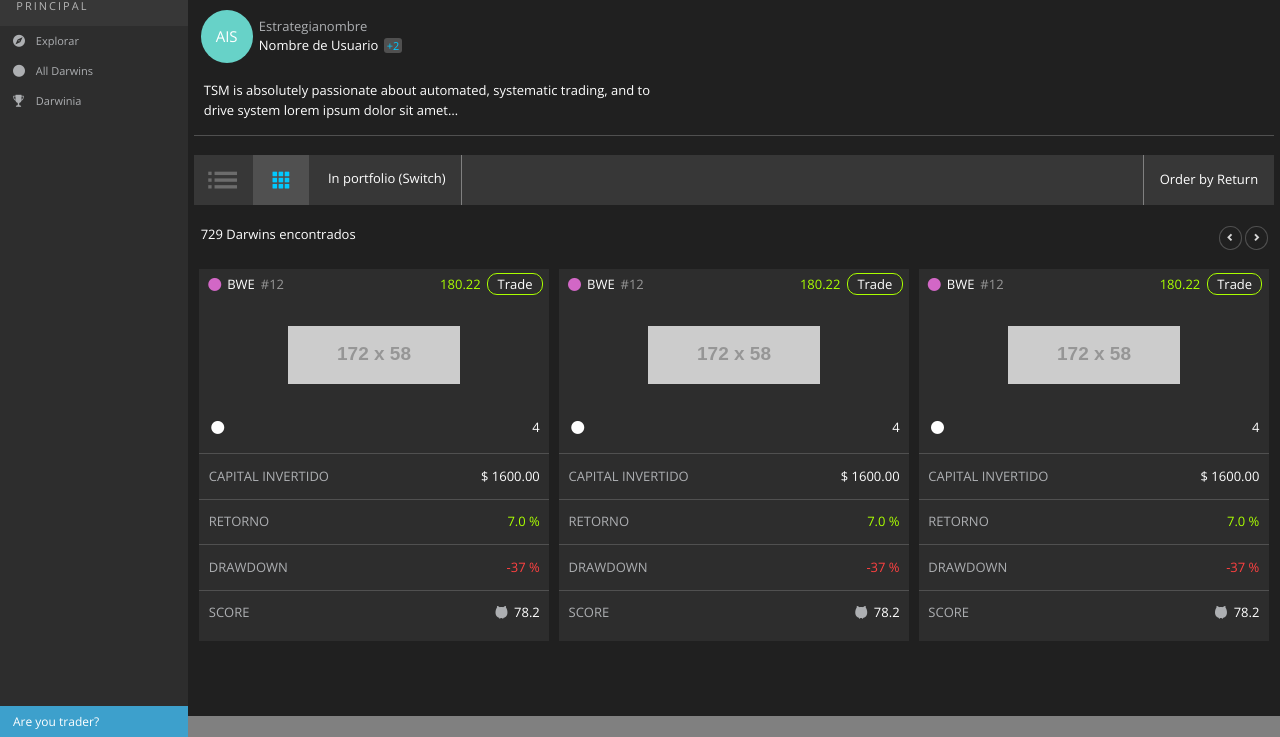
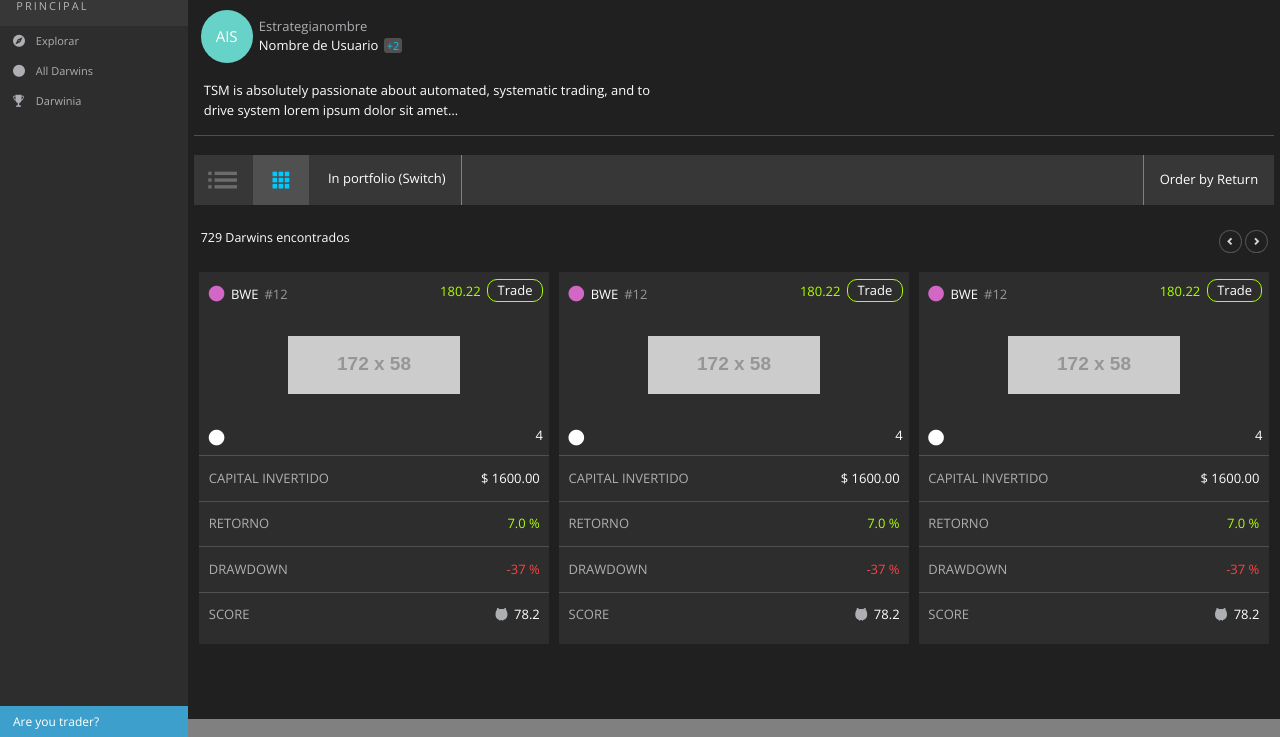
Before and after one commit to twister88888/test-darwinex, a website: page src/html/index.html in a window 1280 px wide. Shown: the part 63-800 px from the top of the page. Drawn offline with nearby package versions, Linux system fonts and the light colour scheme; placeholder pictures from the web are drawn by us; some icons are missing.

Commit message:
Fixed pagination.scss

```diff
--- a/src/scss/cards.scss
+++ b/src/scss/cards.scss
@@ -9,12 +9,22 @@
   background-color: #2D2D2D;
   margin: 0 px-rem(8);
   width: 100%;
+  .icon-circle {
+    font-size: px-rem(25);
+  }
+  .icon-folder {
+    cursor: pointer;
+    font-size: px-rem(25);
+    &:active {
+      color: #00C9FF;
+    }
+  }
 }
 
 .card__header {
   display: flex;
   justify-content: space-between;
-  padding: px-rem(10);
+  padding: px-rem(15) px-rem(10) px-rem(10);
 }
 
 .card__graph {
@@ -29,10 +39,6 @@
 .card__number {
   color: #979797;
   margin-left: px-rem(4);
-}
-
-.icon-circle--pink {
-  color: #D267C6;
 }
 
 .card__trade {
@@ -55,12 +61,12 @@
 .card__footer {
   display: flex;
   justify-content: space-between;
-  padding: px-rem(15);
+  padding: px-rem(10);
 }
 
 .card__detail {
   color: #ADAFB2;
-  padding: px-rem(10) 0;
+  padding: 0 0 px-rem(10);
   text-transform: uppercase;
 }
 
@@ -81,9 +87,6 @@
 .card__detail-item--green { color: #AAFF00; }
 .card__detail-item--red { color: #FF4141; }
 
-.icon-folder {
-  cursor: pointer;
-  &:active {
-    color: #00C9FF;
-  }
+.icon-circle--pink {
+  color: #D267C6;
 }
--- a/src/scss/nav.scss
+++ b/src/scss/nav.scss
@@ -2,12 +2,10 @@
   background-color: #373737;
   display: block;
   margin-top: px-rem(30);
-  //height: px-rem(80);
 }
 
 .nav__item {
   display: inline-block;
-  //padding: px-rem(15) px-rem(15);
 }
 
 .nav__view {
--- a/src/scss/pagination.scss
+++ b/src/scss/pagination.scss
@@ -1,19 +1,13 @@
 .pagination {
   display: flex;
   justify-content: space-between;
-  padding: 0 px-rem(10);
+  padding: px-rem(6) px-rem(10) 0 px-rem(10);
   width: 100%;
 }
-/*
+
 .pagination__result {
   display: inline-block;
   float: left;
+  font-size: px-rem(20);
   width: 50%;
 }
-
-.pagination__arrow {
-  display: inline-block;
-  float: right;
-  width: 50%;
-}
-*/
--- a/todo.txt
+++ b/todo.txt
@@ -8,3 +8,4 @@
 - linter css
 - media queries al final
 - linter html
+- sacar el svg del icono del hexágono, del círculo rosa y los 6 puntitos
```
Also changed, not shown: dist/css/style.css, src/css/style.css, 1 other file.
